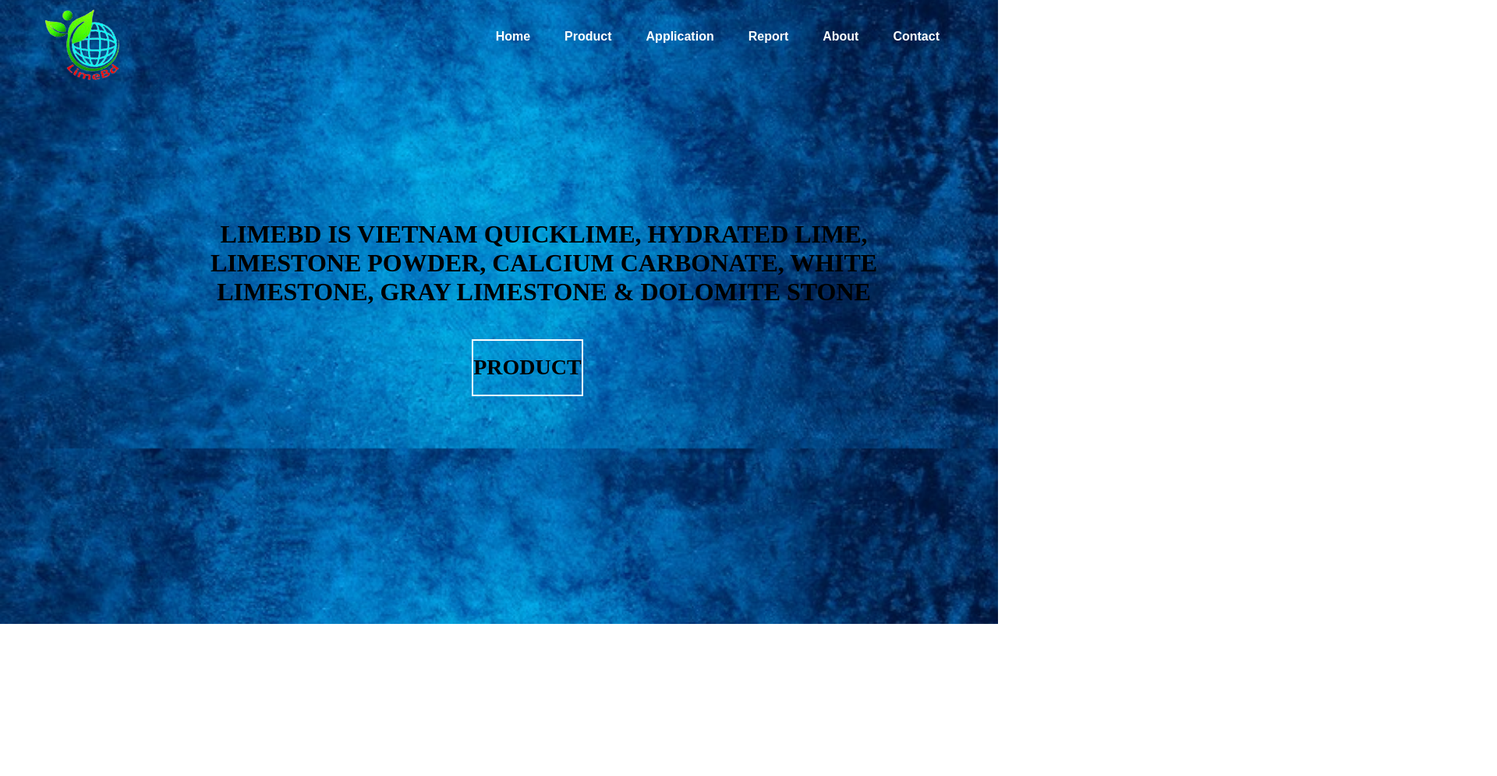
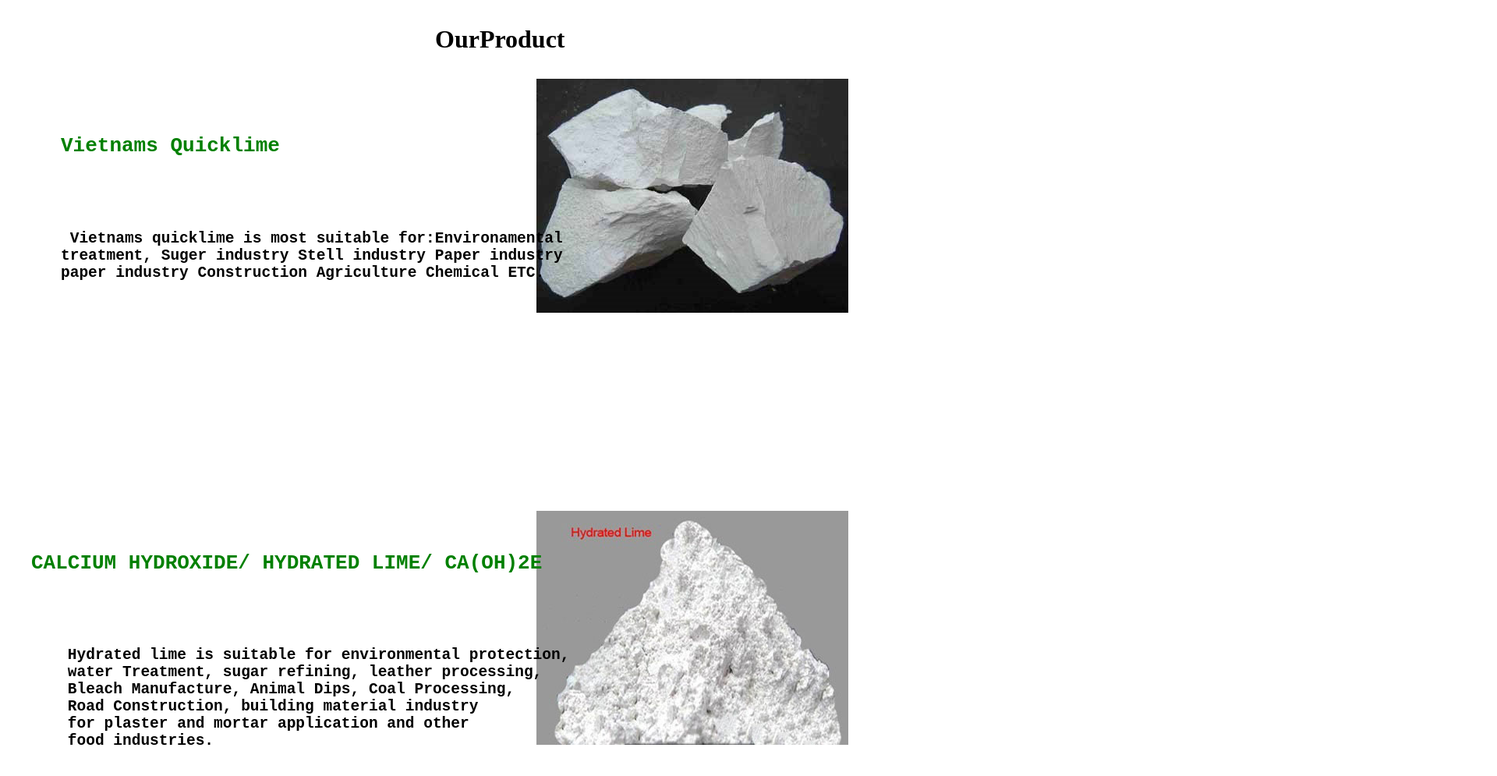
Before and after one commit to tahagamingrn/Limebd-OurProduct, a plain HTML site: page index.html in a window 1280 px wide. Shown: the top 995 px of the page at 78% size, 1920 px wide, since content can reach past the window. Before the commit the page ends 800 px from the top, so only its background shows below. Drawn offline with Linux system fonts and the light colour scheme.

Commit message:
Add files via upload

```diff
--- /dev/null
+++ b/CSS/Style.css
@@ -0,0 +1,23 @@
+body {
+    background-color: white;
+   }
+   .ourproduct{
+position: relative;
+left: 550px;
+   }
+   .p1{
+position: relative;
+left: 680px;
+   }
+   .p1title{
+position: relative;
+left: 70px;
+bottom: 250px;
+
+}
+.p2title{
+    position: relative;
+    left: 32px;
+    bottom: 270px;
+
+    }
--- a/index.html
+++ b/index.html
@@ -1,39 +1,60 @@
 <!DOCTYPE html>
 <html lang="en">
     <head>
-       <link rel="stylesheet" href="css/style.css">
+       <link rel="stylesheet" href="CSS/Style.css">
        <title>LimeBD</title>
        <link rel="icon" type="image/x-icon" href="logo.jpg">
     </head>
 
 <body>
 <header>
-<div class="Wrapper">
-<div class="logo">
-<img src="Image/Logo.png">
-</div>
-<Ul class="nav-area">
-  <li><a href=""><B>Home </B></a> </li>
-  <li><a href=""><B>Product </B></a> </li>
-  <li><a href=""><B>Application </B></a> </li>
-  <li><a href=""><B>Report </B></a> </li>
-  <li><a href=""><B>About</B></a> </li>
-  <li><a href=""><B>Contact </B></a> </li>
-
-</Ul>
+<div class="ourproduct">
+    <h1>
+        <p>OurProduct</p> </h1>
 
 </div>
+</header>
+<body>
+<div class="p1">
+<img src="image/p1.jpg" width="400px" height="300px" >
+</div>
+<div class="p1title">
+<pre><p><h1 style="color:green;">Vietnams Quicklime </h1>     <h2>
 
-<div class="welcome">
-<h1>LIMEBD IS VIETNAM QUICKLIME, HYDRATED LIME, LIMESTONE POWDER, CALCIUM CARBONATE, WHITE LIMESTONE, GRAY LIMESTONE & DOLOMITE STONE </h1>
+ Vietnams quicklime is most suitable for:Environamental
+treatment, Suger industry Stell industry Paper industry
+paper industry Construction Agriculture Chemical ETC.
+</h2></p> </pre>
+</div>
+</div>
+<div class="p1">
+    <img src="image/p2.jpg" width="400px" height="300px" >
+    </div>
 
-<a href=""><B><h1> Product</h1></B></a>
+<div class="p2title">
+<pre><p><h1 style="color:green;">CALCIUM HYDROXIDE/ HYDRATED LIME/ CA(OH)2E </h1>     <h2>
+
+    Hydrated lime is suitable for environmental protection,
+    water Treatment, sugar refining, leather processing,
+    Bleach Manufacture, Animal Dips, Coal Processing,
+    Road Construction, building material industry
+    for plaster and mortar application and other
+    food industries.
+</h2></p> </pre>
+</div>
 
 
-</div>
 
-</header>
 
+
+
+
+
+
+</body>
+<footer>
+
+</footer>
 
 
 </body>
```
Also changed, not shown: Image/p1.jpg (added), Image/p2.jpg (added), Image/p3.jpg (added), Image/p4.jpg (added), Image/p5.jpg (added), Image/p6.jpg (added).
